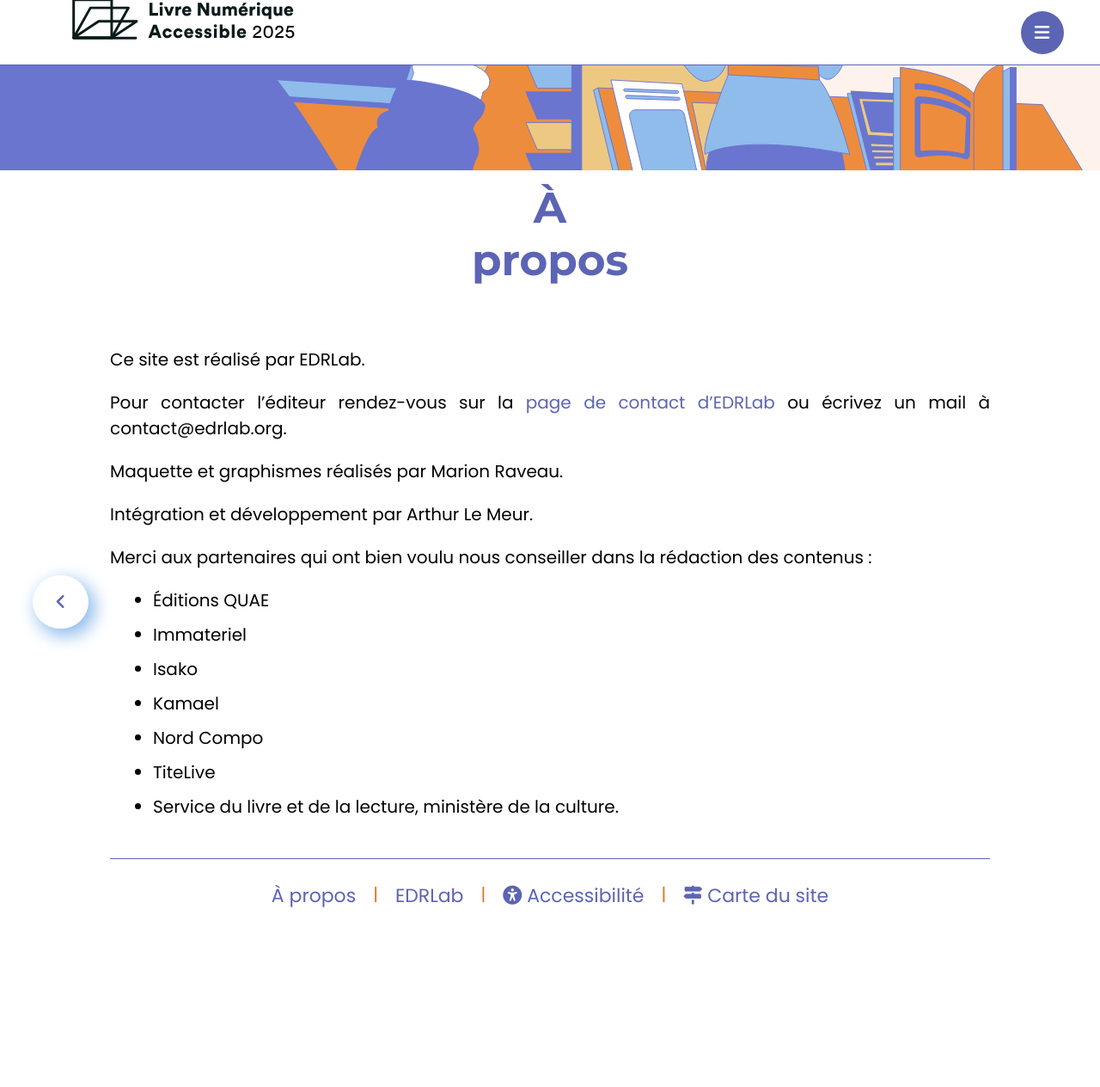
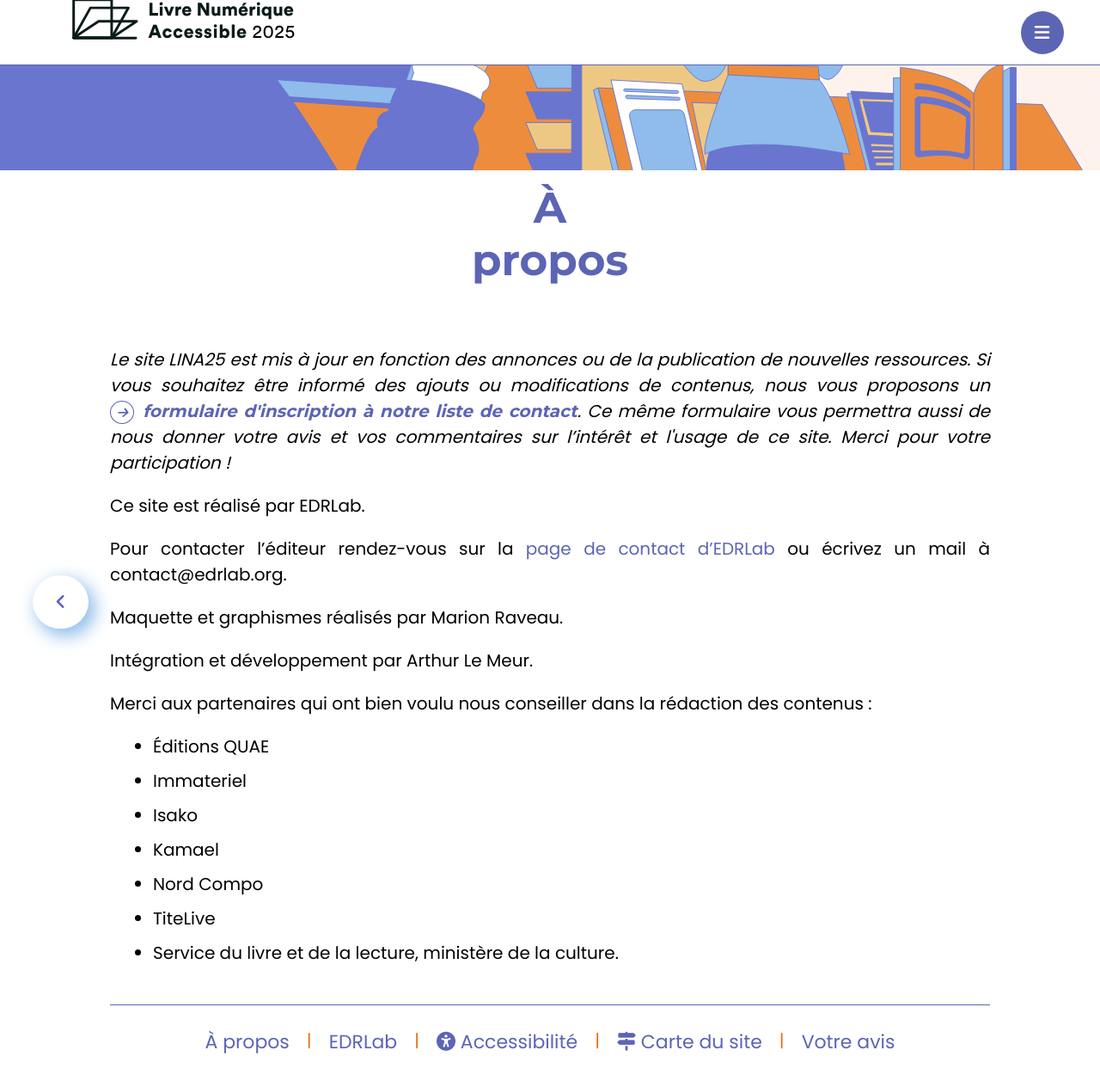
Before and after one commit to edition-accessible/lina25, a Jekyll site: the page built from pages/apropos.md, in a window 1280 px wide and 1400 px high, scrolled down 387 px. Shown: the top 1264 px of the window at 86% size. Built offline with Jekyll 4.4.1, drawn with Linux system fonts in a browser that asks for light colours; nearby versions of some CDN libraries; comment, search, counter and statistics services are not loaded; before the commit the page ends 1617 px from its top, so only the background shows below that.

Commit message:
Formulaire sur a propos et footer

```diff
--- a/_includes/footer.html
+++ b/_includes/footer.html
@@ -28,5 +28,7 @@
                 site</a
             ><!--TODO-->
         </li>
+        <span aria-hidden="true">|</span>
+        <li><a href="https://ec.europa.eu/eusurvey/runner/fd17005b-558f-0050-4e7f-a3294314708a">Votre avis</a></li>
     </ul>
 </footer>
--- a/pages/apropos.md
+++ b/pages/apropos.md
@@ -6,6 +6,8 @@
 previous: ../index.html
 titlePrev: Accueil
 ---
+
+<p><i>Le site LINA25 est mis à jour en fonction des annonces ou de la publication de nouvelles ressources. Si vous souhaitez être informé des ajouts ou modifications de contenus, nous vous proposons un <a class="link color_navy" href="https://ec.europa.eu/eusurvey/runner/fd17005b-558f-0050-4e7f-a3294314708a">formulaire d'inscription à notre liste de contact</a>. Ce même formulaire vous permettra aussi de nous donner votre avis et vos commentaires sur l’intérêt et l'usage de ce site. Merci pour votre participation !</i></p>
 
 Ce site est réalisé par EDRLab.
 
```
